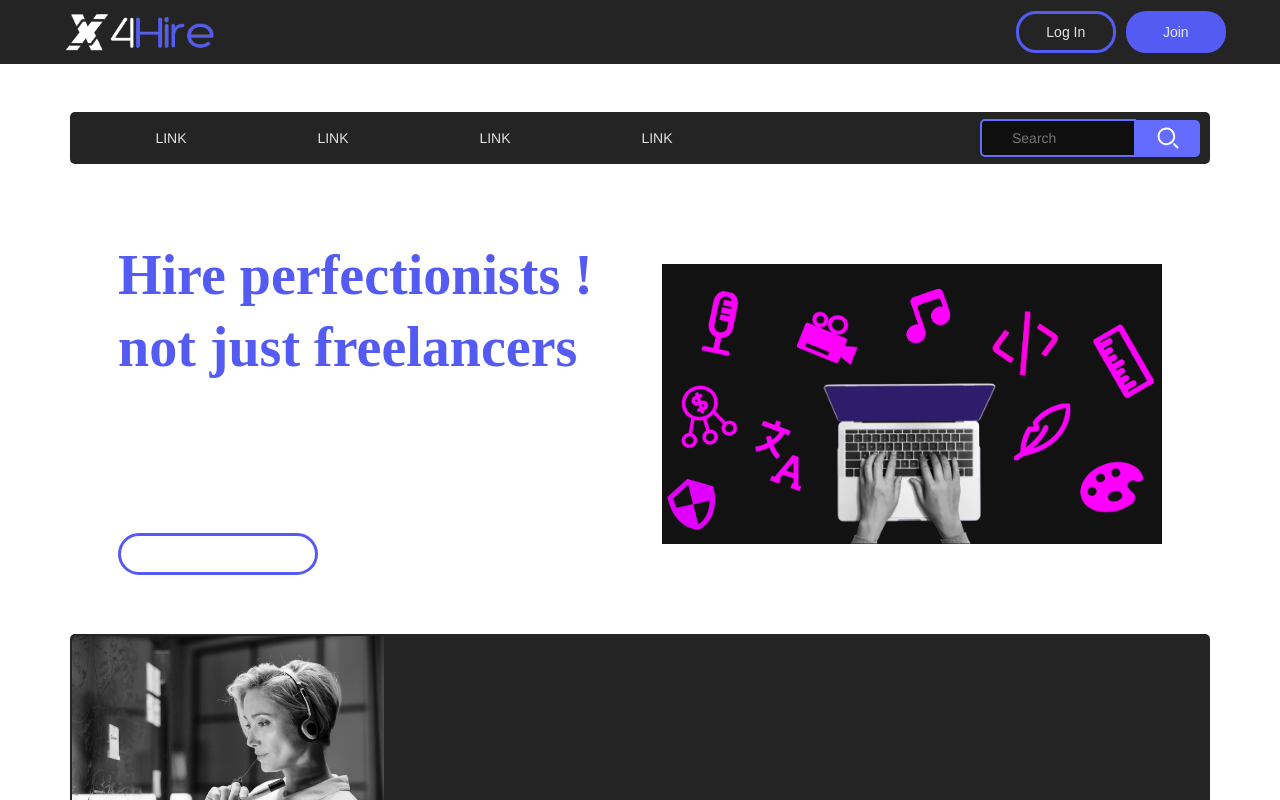
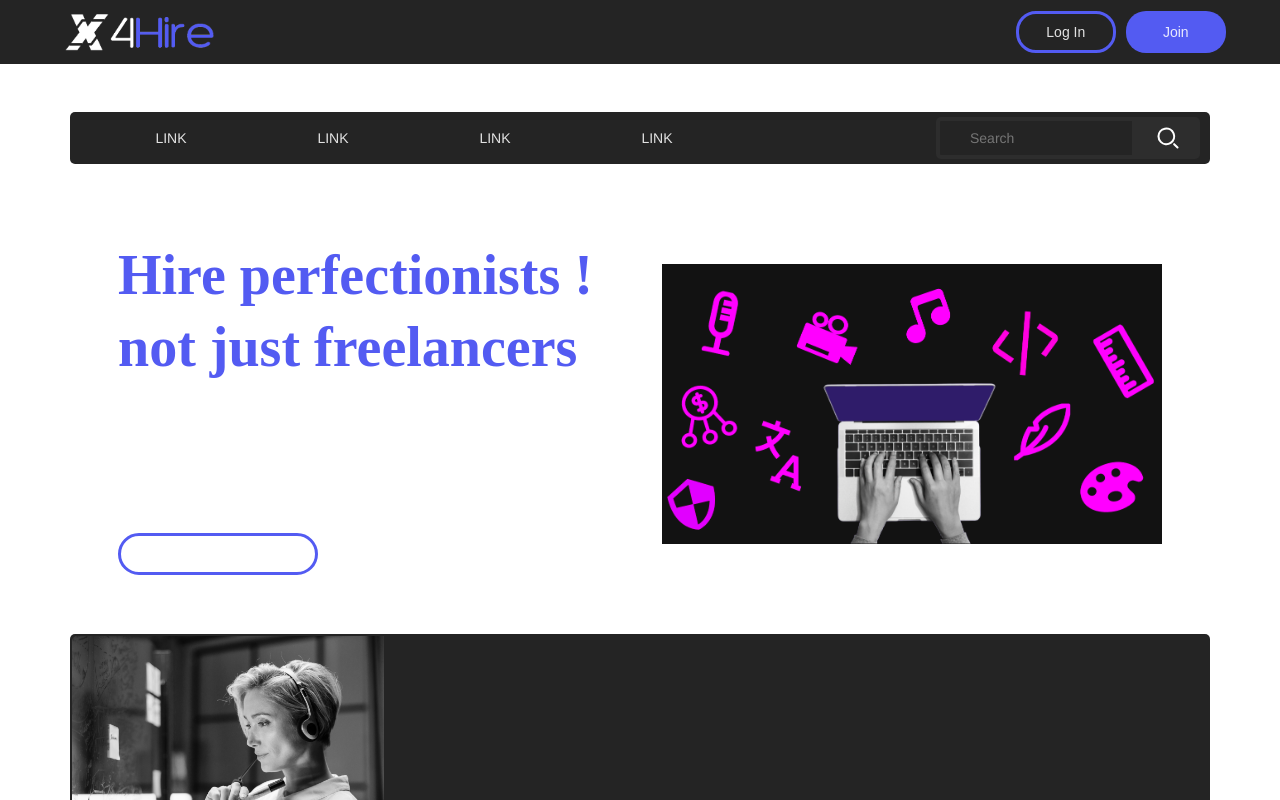
Before and after one commit to AmineNahali/Front-React, a React (Vite) app: page / in a window 1280 px wide. Shown: the top 800 px of the page. Built offline with nearby package versions, Linux system fonts and the light colour scheme.

Commit message:
20/07/2023 - lol

```diff
--- a/src/components/Homepage/serchbar/SearchBar.css
+++ b/src/components/Homepage/serchbar/SearchBar.css
@@ -16,28 +16,26 @@
     height: fit-content;
 }
 .search {
+    background-color: rgba(0,0,0,0) !important;
     float: right;
     border-top-left-radius: 5px;
     border-bottom-left-radius: 5px;
     padding-left: 30px;
-    border: 2px solid transparent;
     font-size: 1em;
     font-weight: 500;
     font-family: inherit;
     transition: border 0.25s;
     transition: width .1s linear;
-    width: 120px;
+    width: 160px;
     height: 32px;;
-    border: 2px solid #646cff;
+    border: 4px solid #2d2d2d;
 }
-.search:focus{
-    width: 260px;
-}
+
 .submitsearch {
     border-top-right-radius: 5px;
     border-bottom-right-radius: 5px;
-    height: 37px;
-    background: #646cff;
+    height: 42px;
+    background: #2d2d2d;
     width: 64px;
     position: relative;
     left: 11px;
```
